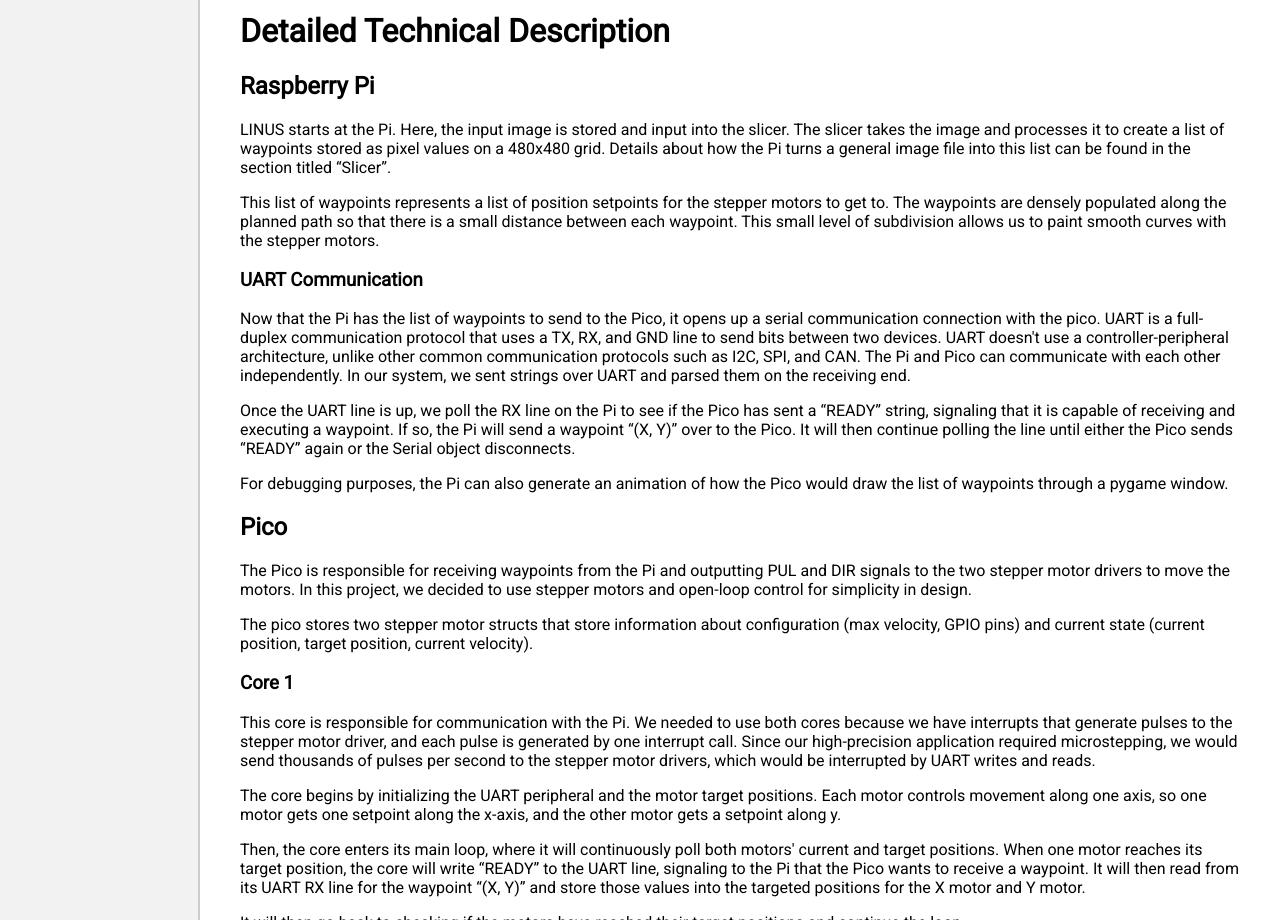
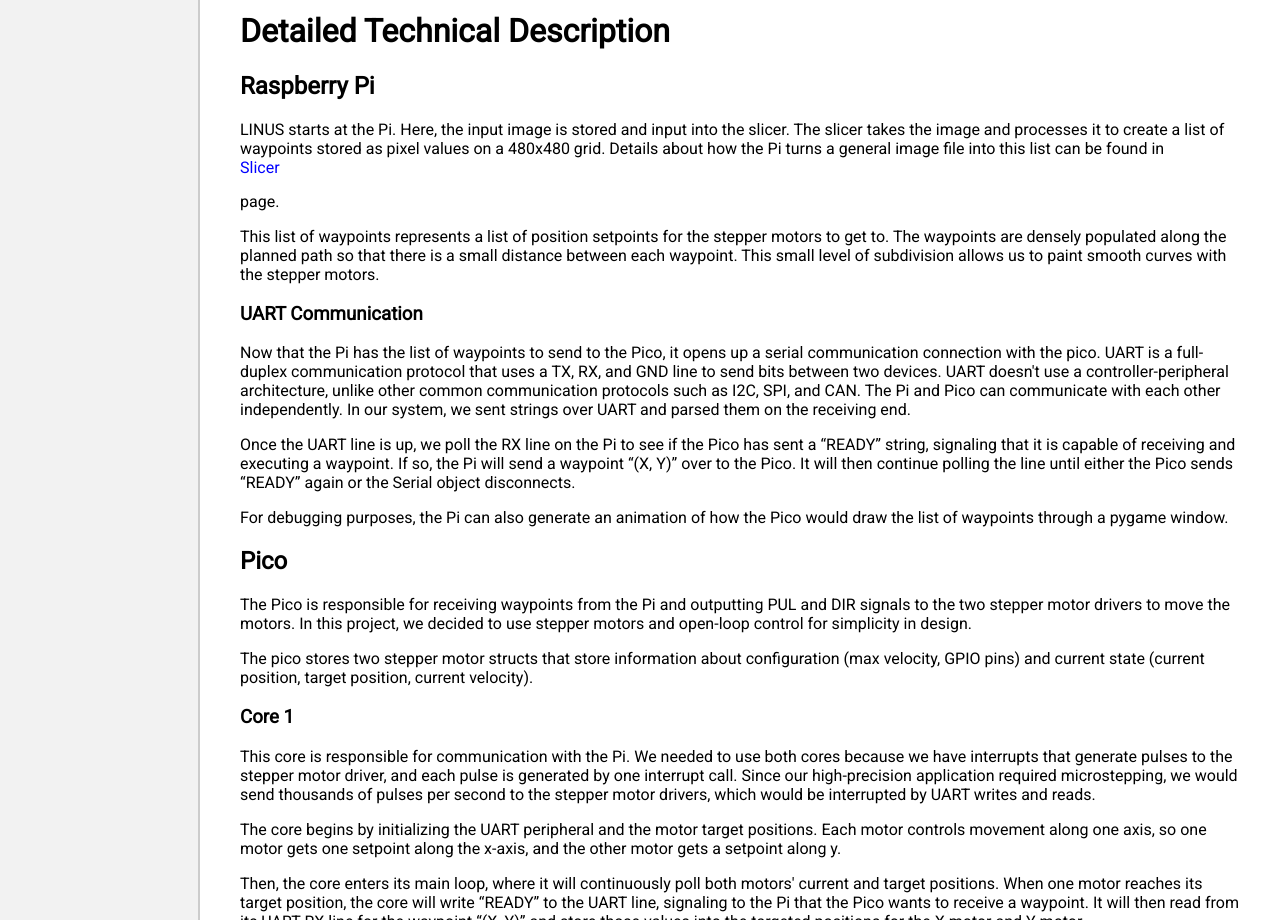
Before and after one commit to sidharthmrao/LINUS, a plain HTML site: page docs/electrical_hardware.html in a window 1280 px wide. Shown: the part 1180-2100 px from the top of the page. Drawn offline with Linux system fonts and the light colour scheme.

Commit message:
Tiny fixes.

```diff
--- a/docs/electrical_hardware.html
+++ b/docs/electrical_hardware.html
@@ -58,7 +58,8 @@
             <p>
                 LINUS starts at the Pi. Here, the input image is stored and input into the slicer. The slicer takes the
                 image and processes it to create a list of waypoints stored as pixel values on a 480x480 grid. Details
-                about how the Pi turns a general image file into this list can be found in the section titled “Slicer”.
+                about how the Pi turns a general image file into this list can be found in <a href="slicer.html"
+                    style="display: block; color: blue; margin-bottom: 15px; text-decoration: none;">Slicer</a> page.
             </p>
             <p>
                 This list of waypoints represents a list of position setpoints for the stepper motors to get to. The
```
Also changed, not shown: docs/index.html (+2 -2 lines).
